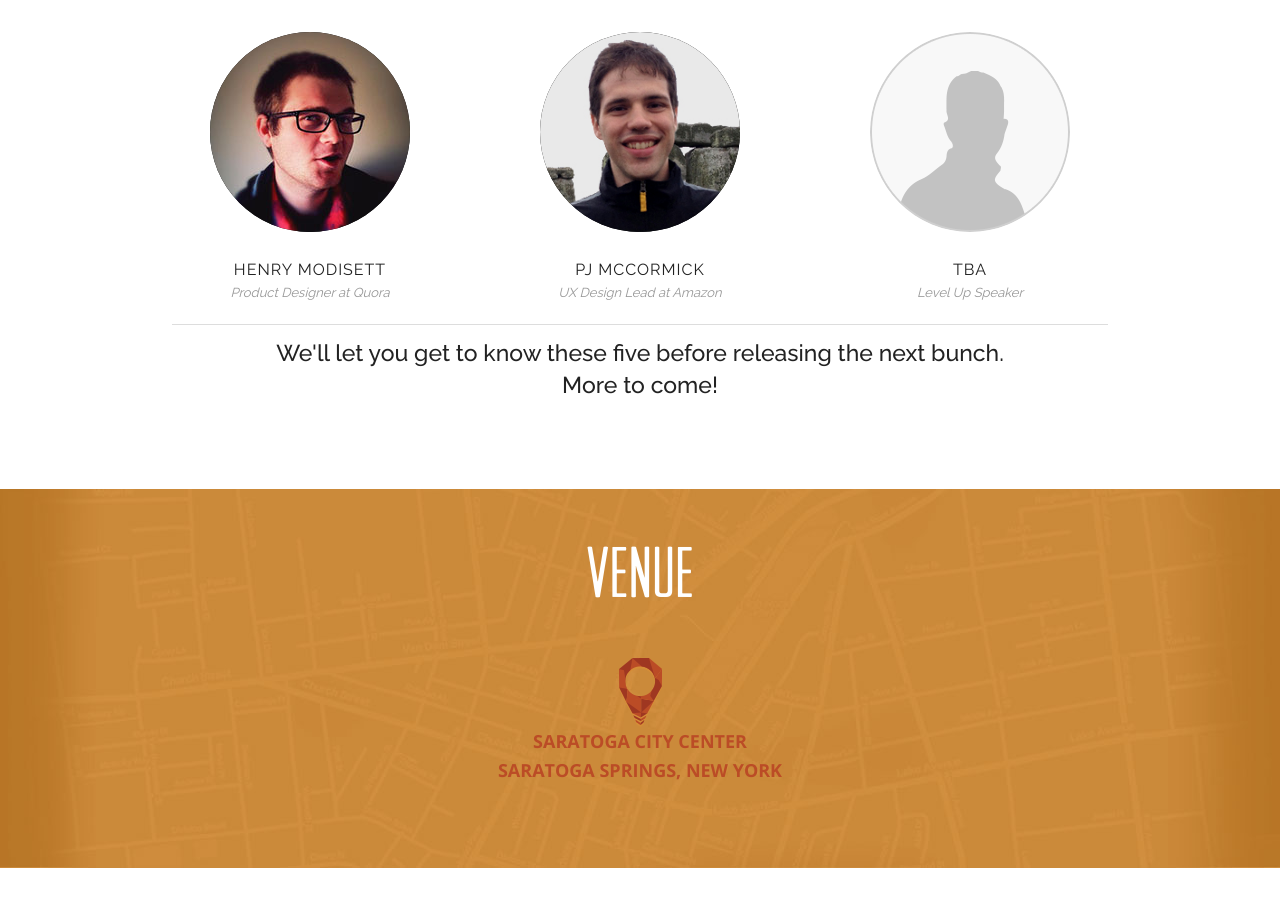
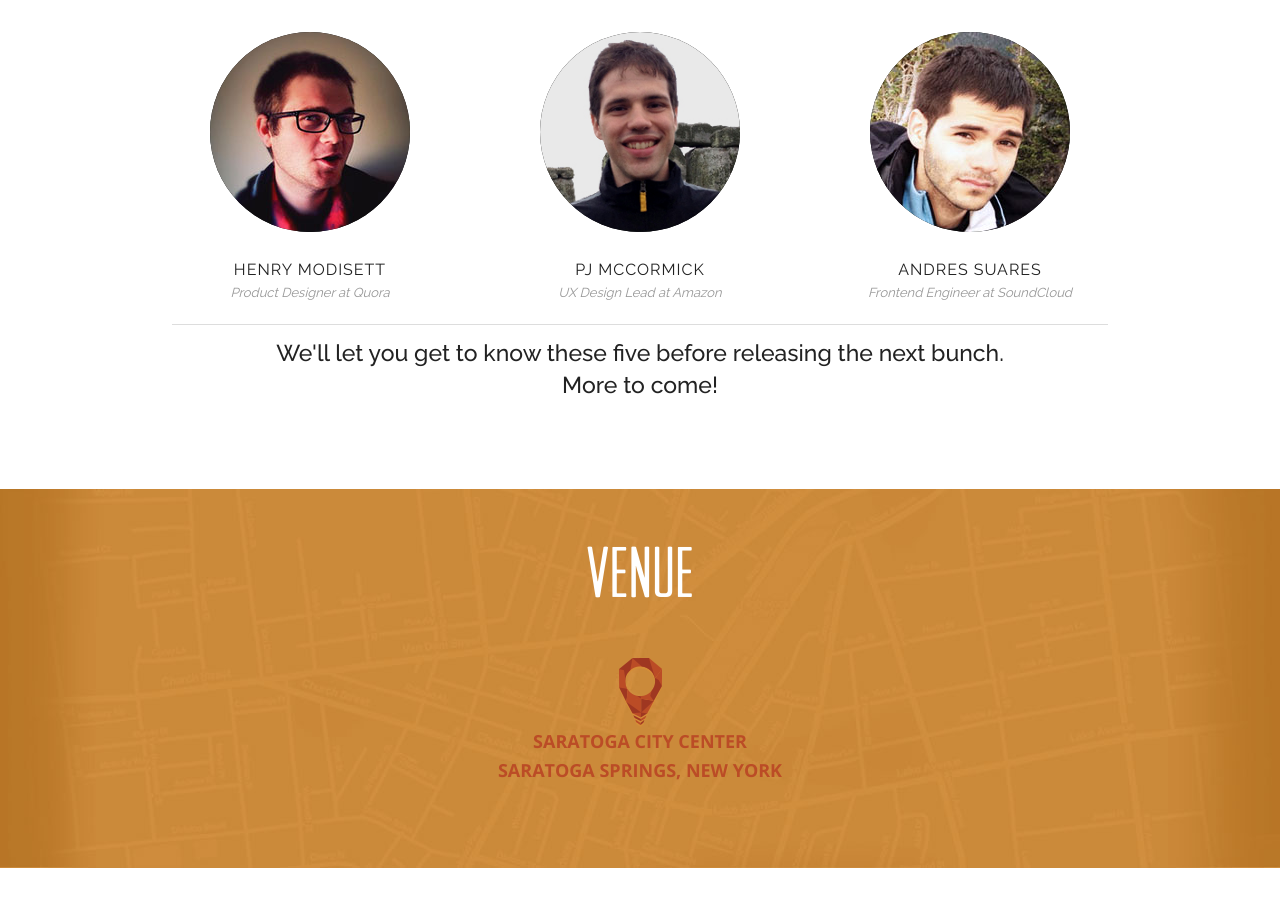
Before and after one commit to madglory/level-up, a Jekyll site: the page built from index.html, in a window 1280 px wide and 900 px high, scrolled down 1246 px. Built offline with Jekyll 4.4.1, drawn with Linux system fonts in a browser that asks for light colours.

Commit message:
Added AIGA & Andres

```diff
--- a/index.html
+++ b/index.html
@@ -162,6 +162,21 @@
         </li>
         <li class="center">
           <figure class="speaker">
+            <div class="avatar">
+              <div class="speaker-links">
+                <a href="https://twitter.com/zertosh" class="twitter-icon" target="_blank">@zertosh</a>
+                <img src="/img/lu-icon.png" class="lu-icon">
+                <a href="http://zertosh.com" class="link-icon" target="_blank">Website</a>
+            </div>
+              <img src="/img/andres-suarez.jpg" alt="Andres Suares">
+            </div>
+            <br>
+            <figcaption>Andres Suares</figcaption>
+            <figcaption class="speaker-title">Frontend Engineer at SoundCloud</figcation>
+          </figure>
+        </li>
+        <!-- <li class="center">
+          <figure class="speaker">
             <div class="avatar blank">
               <img src="/img/coming-soon.png" alt="Coming Soon!">
             </div>
@@ -169,7 +184,7 @@
             <figcaption>TBA</figcaption>
             <figcaption class="speaker-title">Level Up Speaker</figcation>
           </figure>
-        </li>
+        </li> -->
       </ul>
     </div>
     <br>
@@ -262,10 +277,23 @@
         <li class="center">
           <figure class="sponsor">
             <div class="avatar">
+              <div class="sponsor-links">
+                <a href="https://twitter.com/AIGAUPSTNY" class="twitter-icon" target="_blank">@AIGAUPSTNY</a>
+                <img src="/img/lu-icon.png" class="lu-icon">
+                <a href="http://upstatenewyork.aiga.org" class="link-icon" target="_blank">Website</a>
+              </div>
+              <img src="/img/aiga-upstate-ny-logo.png" alt="AIGA Upstate New York">
+            </div>
+          </figure>
+        </li>
+
+        <!-- <li class="center">
+          <figure class="sponsor">
+            <div class="avatar">
               <img src="/img/coming-soon-sponsor.png" alt="Coming Soon Sponsor">
             </div>
           </figure>
-        </li>
+        </li> -->
 
       </ul>
     </div>
```
Also changed, not shown: img/aiga-upstate-ny-logo.png (added), img/andres-suarez.jpg (added).
